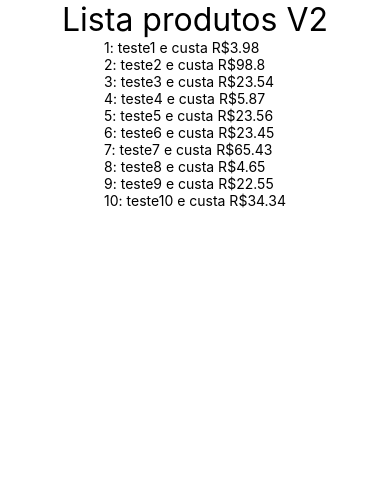
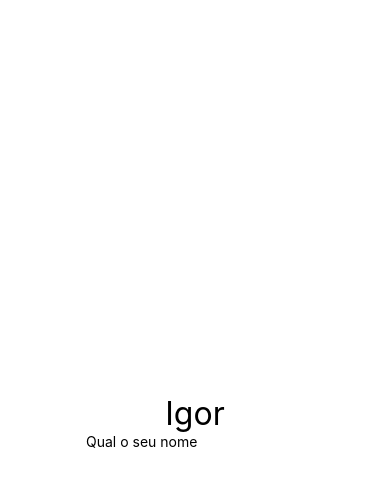
Before and after one commit to iwebwork/ExercicioosCod3r, a React Native app: screen / in a window 390 px wide. Shown: the top 486 px of the page. Built offline with nearby package versions, Linux system fonts and the light colour scheme.

Commit message:
Teste do component TextInput

```diff
--- a/src/App.js
+++ b/src/App.js
@@ -16,7 +16,8 @@ import { View,SafeAreaView } from 'react-native'
 // import Membro from './components/relacao/Membro'
 // import UsuarioLogado from './components/UsuarioLogado'
 // import ListaProdutos from './components/produtos/ListProdutos'
-import ListaProdutosV2 from './components/produtos/ListaProdutosV2'
+// import ListaProdutosV2 from './components/produtos/ListaProdutosV2'
+import DigiteSeuNome from './components/DigiteSeuNome'
 
 import Estilo from './components/estilo'
 
@@ -26,7 +27,9 @@ export default () => {
     // const b = getRandomIntInclusive(1, 60)
     return (
         <SafeAreaView style={Estilo.AjustarTexto}>
-            <ListaProdutosV2/>
+            <DigiteSeuNome/>
+
+            {/* <ListaProdutosV2/> */}
 
             {/* <ListaProdutos/>
                 <UsuarioLogado
--- /dev/null
+++ b/src/components/DigiteSeuNome.js
@@ -0,0 +1,19 @@
+import React, {useState} from 'react'
+import {View,Text, TextInput} from 'react-native'
+import Estilo from './estilo'
+
+export default props => {
+
+    const [teste,setTeste] = useState('Igor')
+
+    return (
+        <View>
+            <Text style={Estilo.TxtGrande}>{teste}</Text>
+            <TextInput
+                placeholder="Qual o seu nome"
+                value={null}
+                onChangeText={teste => setTeste(teste)}
+            />
+        </View>
+    )
+}
```
